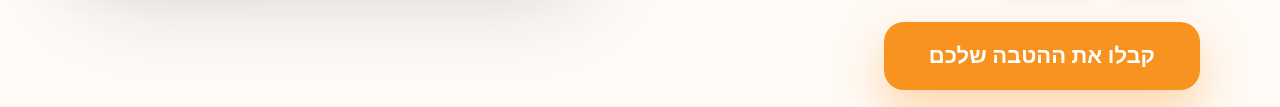
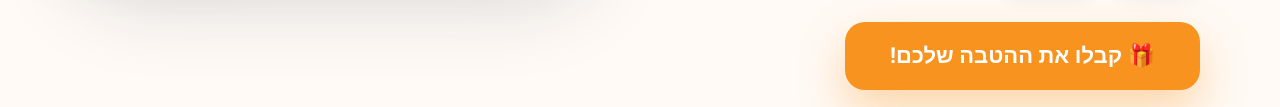
Before and after one commit to bitegocompany/BiteGoabo, a plain HTML site: page index.html in a window 1280 px wide. Shown: the part 693-800 px from the top of the page. Drawn offline with Linux system fonts and the light colour scheme.

Commit message:
Update index.html

```diff
--- a/index.html
+++ b/index.html
@@ -155,9 +155,8 @@ readonly
 
 
 <button class="cta" onclick="downloadAndLogin()">
-
-קבלו את ההטבה שלכם
-
+    <span class="gift-icon">🎁</span>
+    <span>קבלו את ההטבה שלכם!</span>
 </button>
 
 
```
